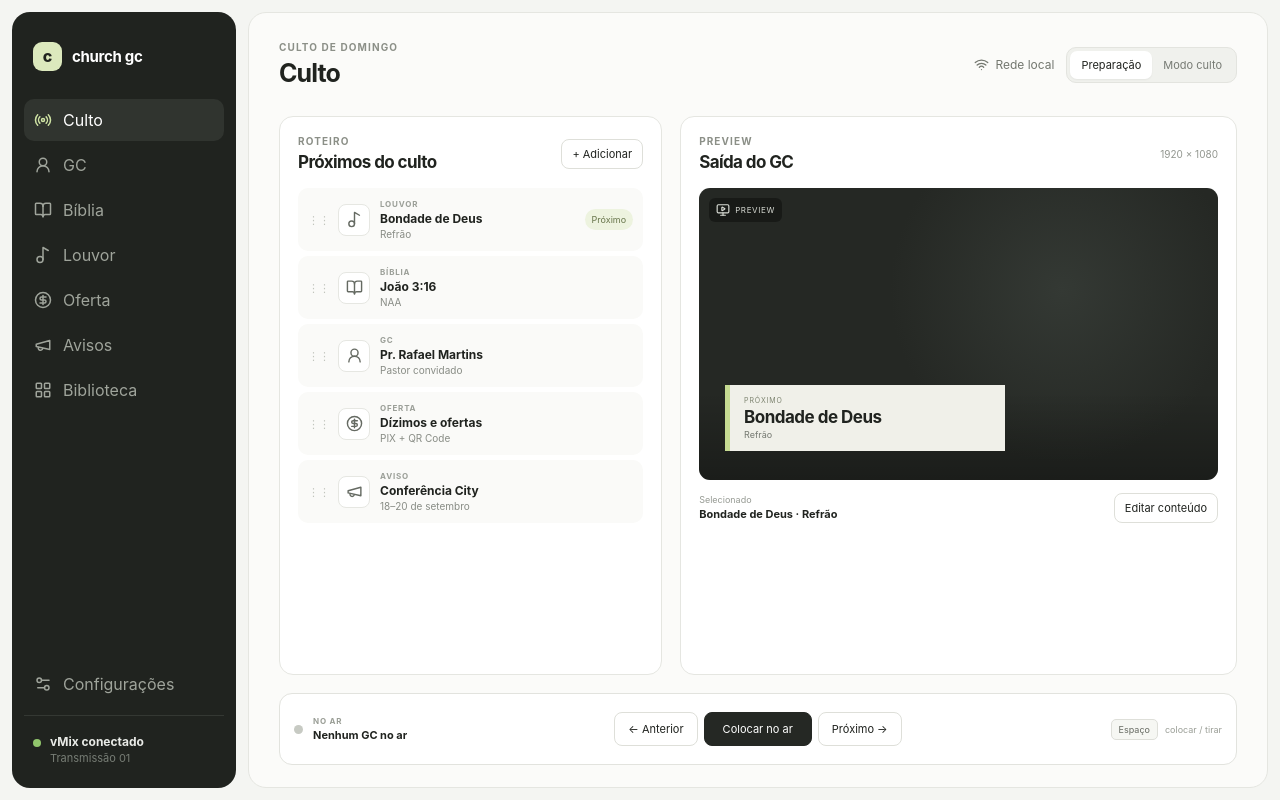
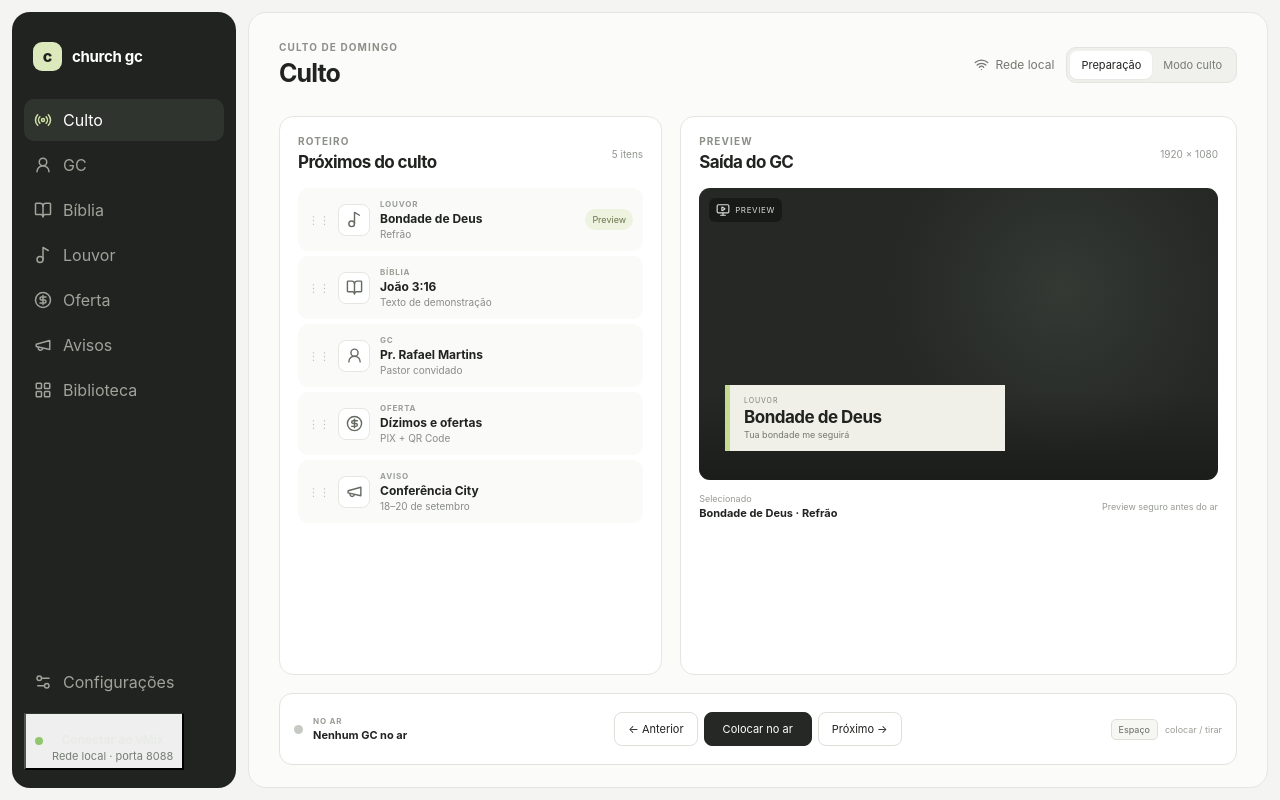
Before and after one commit to italohdesign-sketch/church-gc, a Next.js app: page / in a window 1280 px wide. Built offline with nearby package versions, Linux system fonts and the light colour scheme.

Commit message:
feat: make operator modules interactive

```diff
--- a/app/page.tsx
+++ b/app/page.tsx
@@ -1,69 +1,37 @@
 "use client";
 
-import { useState } from "react";
-import { BookOpen, CircleDollarSign, LayoutGrid, Megaphone, Mic2, MonitorPlay, Music2, Radio, Settings2, UserRound, Wifi } from "lucide-react";
+import { useEffect, useMemo, useState } from "react";
+import { BookOpen, CircleDollarSign, LayoutGrid, Megaphone, MonitorPlay, Music2, Radio, Settings2, UserRound, Wifi, Plus, Search } from "lucide-react";
 
-const nav = [
-  ["Culto", Radio], ["GC", UserRound], ["Bíblia", BookOpen], ["Louvor", Music2],
-  ["Oferta", CircleDollarSign], ["Avisos", Megaphone], ["Biblioteca", LayoutGrid],
-] as const;
+type Item={type:string;title:string;detail:string;body?:string};
+const initial:Item[]=[
+ {type:"LOUVOR",title:"Bondade de Deus",detail:"Refrão",body:"Tua bondade me seguirá"},
+ {type:"BÍBLIA",title:"João 3:16",detail:"Texto de demonstração",body:"Insira aqui o texto bíblico licenciado ou fornecido pela igreja."},
+ {type:"GC",title:"Pr. Rafael Martins",detail:"Pastor convidado"},
+ {type:"OFERTA",title:"Dízimos e ofertas",detail:"PIX + QR Code",body:"chavepix@igreja.com"},
+ {type:"AVISO",title:"Conferência City",detail:"18–20 de setembro"}
+];
+const nav=[["Culto",Radio],["GC",UserRound],["Bíblia",BookOpen],["Louvor",Music2],["Oferta",CircleDollarSign],["Avisos",Megaphone],["Biblioteca",LayoutGrid]] as const;
 
-export default function Home() {
-  const [active, setActive] = useState("Culto");
-  const [live, setLive] = useState(false);
-  const [mode, setMode] = useState<"preparacao" | "culto">("preparacao");
-
-  return (
-    <main className="shell">
-      <aside className="sidebar">
-        <div className="brand"><span className="brandMark">c</span><strong>church gc</strong></div>
-        <nav>
-          {nav.map(([label, Icon]) => <button key={label} className={active === label ? "nav active" : "nav"} onClick={() => setActive(label)}><Icon size={18}/><span>{label}</span></button>)}
-        </nav>
-        <div className="sideBottom">
-          <button className="nav"><Settings2 size={18}/><span>Configurações</span></button>
-          <div className="connection"><span className="dot"/><div><strong>vMix conectado</strong><small>Transmissão 01</small></div></div>
-        </div>
-      </aside>
-
-      <section className="workspace">
-        <header>
-          <div><p className="eyebrow">CULTO DE DOMINGO</p><h1>{active}</h1></div>
-          <div className="headerActions"><span className="network"><Wifi size={15}/> Rede local</span><div className="mode"><button className={mode === "preparacao" ? "selected" : ""} onClick={() => setMode("preparacao")}>Preparação</button><button className={mode === "culto" ? "selected" : ""} onClick={() => setMode("culto")}>Modo culto</button></div></div>
-        </header>
-
-        <div className="contentGrid">
-          <section className="runPanel">
-            <div className="sectionTitle"><div><p className="eyebrow">ROTEIRO</p><h2>Próximos do culto</h2></div><button className="quiet">+ Adicionar</button></div>
-            <div className="runList">
-              <RunItem type="LOUVOR" title="Bondade de Deus" detail="Refrão" icon={<Music2 size={17}/>} status="Próximo" />
-              <RunItem type="BÍBLIA" title="João 3:16" detail="NAA" icon={<BookOpen size={17}/>} />
-              <RunItem type="GC" title="Pr. Rafael Martins" detail="Pastor convidado" icon={<UserRound size={17}/>} />
-              <RunItem type="OFERTA" title="Dízimos e ofertas" detail="PIX + QR Code" icon={<CircleDollarSign size={17}/>} />
-              <RunItem type="AVISO" title="Conferência City" detail="18–20 de setembro" icon={<Megaphone size={17}/>} />
-            </div>
-          </section>
-
-          <section className="previewPanel">
-            <div className="sectionTitle"><div><p className="eyebrow">PREVIEW</p><h2>Saída do GC</h2></div><span className="resolution">1920 × 1080</span></div>
-            <div className="screen">
-              <div className="screenTag"><MonitorPlay size={14}/> PREVIEW</div>
-              <div className="lowerThird"><small>PRÓXIMO</small><strong>Bondade de Deus</strong><span>Refrão</span></div>
-            </div>
-            <div className="previewMeta"><div><span>Selecionado</span><strong>Bondade de Deus · Refrão</strong></div><button className="edit">Editar conteúdo</button></div>
-          </section>
-        </div>
-
-        <section className="livebar">
-          <div className="onair"><span className={live ? "liveDot live" : "liveDot"}/><div><small>NO AR</small><strong>{live ? "Bondade de Deus · Refrão" : "Nenhum GC no ar"}</strong></div></div>
-          <div className="controls"><button>← Anterior</button><button className={live ? "danger" : "primary"} onClick={() => setLive(!live)}>{live ? "Tirar do ar" : "Colocar no ar"}</button><button>Próximo →</button></div>
-          <div className="shortcut"><kbd>Espaço</kbd><span>colocar / tirar</span></div>
-        </section>
-      </section>
-    </main>
-  );
+export default function Home(){
+ const[active,setActive]=useState("Culto"),[live,setLive]=useState(false),[mode,setMode]=useState<"preparacao"|"culto">("preparacao"),[items,setItems]=useState<Item[]>(initial),[selected,setSelected]=useState(0),[vmix,setVmix]=useState<"offline"|"checking"|"online">("offline");
+ const current=items[selected]||items[0];
+ useEffect(()=>{const key=(e:KeyboardEvent)=>{if((e.target as HTMLElement)?.tagName==="INPUT"||(e.target as HTMLElement)?.tagName==="TEXTAREA")return;if(e.code==="Space"){e.preventDefault();setLive(v=>!v)}if(e.key==="ArrowRight")setSelected(i=>Math.min(i+1,items.length-1));if(e.key==="ArrowLeft")setSelected(i=>Math.max(i-1,0))};window.addEventListener("keydown",key);return()=>window.removeEventListener("keydown",key)},[items.length]);
+ async function testVmix(){setVmix("checking");try{const r=await fetch("/api/vmix");setVmix(r.ok?"online":"offline")}catch{setVmix("offline")}}
+ function add(item:Item){setItems(v=>[...v,item]);setSelected(items.length);setActive("Culto")}
+ return <main className={`shell ${mode==="culto"?"cultoMode":""}`}>
+  <aside className="sidebar"><div className="brand"><span className="brandMark">c</span><strong>church gc</strong></div><nav>{nav.map(([label,Icon])=><button key={label} className={active===label?"nav active":"nav"} onClick={()=>setActive(label)}><Icon size={18}/><span>{label}</span></button>)}</nav><div className="sideBottom"><button className="nav" onClick={()=>setActive("Configurações")}><Settings2 size={18}/><span>Configurações</span></button><button className="connection connectionButton" onClick={testVmix}><span className={`dot ${vmix}`}/><div><strong>{vmix==="online"?"vMix conectado":vmix==="checking"?"Verificando…":"Conectar ao vMix"}</strong><small>Rede local · porta 8088</small></div></button></div></aside>
+  <section className="workspace"><header><div><p className="eyebrow">CULTO DE DOMINGO</p><h1>{active}</h1></div><div className="headerActions"><span className="network"><Wifi size={15}/> Rede local</span><div className="mode"><button className={mode==="preparacao"?"selected":""} onClick={()=>setMode("preparacao")}>Preparação</button><button className={mode==="culto"?"selected":""} onClick={()=>setMode("culto")}>Modo culto</button></div></div></header>
+  {active==="Culto"?<Culto items={items} selected={selected} setSelected={setSelected} current={current}/>:<Module active={active} add={add} testVmix={testVmix} vmix={vmix}/>}
+  <section className="livebar"><div className="onair"><span className={live?"liveDot live":"liveDot"}/><div><small>NO AR</small><strong>{live?`${current.title} · ${current.detail}`:"Nenhum GC no ar"}</strong></div></div><div className="controls"><button onClick={()=>setSelected(i=>Math.max(i-1,0))}>← Anterior</button><button className={live?"danger":"primary"} onClick={()=>setLive(!live)}>{live?"Tirar do ar":"Colocar no ar"}</button><button onClick={()=>setSelected(i=>Math.min(i+1,items.length-1))}>Próximo →</button></div><div className="shortcut"><kbd>Espaço</kbd><span>colocar / tirar</span></div></section>
+  </section></main>
 }
 
-function RunItem({ type, title, detail, icon, status }: {type:string; title:string; detail:string; icon:React.ReactNode; status?:string}) {
-  return <button className="runItem"><span className="drag">⋮⋮</span><span className="itemIcon">{icon}</span><div><small>{type}</small><strong>{title}</strong><span>{detail}</span></div>{status && <em>{status}</em>}</button>;
-}
+function Culto({items,selected,setSelected,current}:{items:Item[];selected:number;setSelected:(n:number)=>void;current:Item}){return <div className="contentGrid"><section className="runPanel"><div className="sectionTitle"><div><p className="eyebrow">ROTEIRO</p><h2>Próximos do culto</h2></div><span className="resolution">{items.length} itens</span></div><div className="runList">{items.map((x,i)=><button key={i} className={`runItem ${selected===i?"chosen":""}`} onClick={()=>setSelected(i)}><span className="drag">⋮⋮</span><span className="itemIcon">{iconFor(x.type)}</span><div><small>{x.type}</small><strong>{x.title}</strong><span>{x.detail}</span></div>{selected===i&&<em>Preview</em>}</button>)}</div></section><Preview item={current}/></div>}
+function Preview({item}:{item:Item}){return <section className="previewPanel"><div className="sectionTitle"><div><p className="eyebrow">PREVIEW</p><h2>Saída do GC</h2></div><span className="resolution">1920 × 1080</span></div><div className="screen"><div className="screenTag"><MonitorPlay size={14}/> PREVIEW</div><div className="lowerThird"><small>{item.type}</small><strong>{item.title}</strong><span>{item.body||item.detail}</span></div></div><div className="previewMeta"><div><span>Selecionado</span><strong>{item.title} · {item.detail}</strong></div><span className="resolution">Preview seguro antes do ar</span></div></section>}
+function Module({active,add,testVmix,vmix}:{active:string;add:(i:Item)=>void;testVmix:()=>void;vmix:string}){if(active==="Configurações")return <div className="module"><p className="eyebrow">INTEGRAÇÃO</p><h2>vMix na rede local</h2><p className="help">O Bridge usa o endereço configurado no servidor para conversar com a API do vMix sem expor o computador de transmissão à internet.</p><div className="settingsCard"><label>Host do vMix<input value="VMIX_HOST (servidor)" disabled/></label><label>Porta<input value="8088" disabled/></label><button className="primaryAction" onClick={testVmix}>{vmix==="checking"?"Testando…":"Testar conexão"}</button></div></div>;
+ if(active==="Biblioteca")return <div className="module"><p className="eyebrow">TEMPLATES</p><h2>Biblioteca visual</h2><p className="help">Os primeiros modelos serão organizados por uso, não por nomes técnicos.</p><div className="templateGrid"><Template name="Lower clean"/><Template name="Versículo amplo"/><Template name="Oferta + QR"/><Template name="Aviso compacto"/></div></div>;
+ const map:Record<string,{title:string;fields:string[];type:string}>={"GC":{title:"Novo GC de pessoa",fields:["Nome","Função / cargo"],type:"GC"},"Bíblia":{title:"Preparar texto bíblico",fields:["Referência","Texto"],type:"BÍBLIA"},"Louvor":{title:"Adicionar trecho de louvor",fields:["Música","Trecho / seção"],type:"LOUVOR"},"Oferta":{title:"Preparar oferta",fields:["Título","PIX / instrução"],type:"OFERTA"},"Avisos":{title:"Criar aviso",fields:["Título","Data / informação"],type:"AVISO"}};const cfg=map[active]||map.GC;return <Composer cfg={cfg} add={add}/>}
+function Composer({cfg,add}:{cfg:{title:string;fields:string[];type:string};add:(i:Item)=>void}){const[a,setA]=useState(""),[b,setB]=useState("");return <div className="module"><div className="sectionTitle"><div><p className="eyebrow">PREPARAÇÃO</p><h2>{cfg.title}</h2></div><span className="resolution">2 passos</span></div><div className="composer"><div className="form"><label>{cfg.fields[0]}<input autoFocus value={a} onChange={e=>setA(e.target.value)} placeholder={`Digite ${cfg.fields[0].toLowerCase()}`}/></label><label>{cfg.fields[1]}<textarea value={b} onChange={e=>setB(e.target.value)} placeholder={`Digite ${cfg.fields[1].toLowerCase()}`}/></label><button className="primaryAction" disabled={!a.trim()} onClick={()=>add({type:cfg.type,title:a,detail:b||"Pronto para exibir",body:b})}><Plus size={16}/>Adicionar ao culto</button></div><div className="miniPreview"><p>PREVIEW</p><div><small>{cfg.type}</small><strong>{a||"Seu conteúdo aparece aqui"}</strong><span>{b||"Preencha os campos para visualizar."}</span></div></div></div></div>}
+function Template({name}:{name:string}){return <button className="template"><div className="templateScreen"><span/></div><strong>{name}</strong><small>16:9 · GC</small></button>}
+function iconFor(t:string){if(t==="BÍBLIA")return <BookOpen size={17}/>;if(t==="LOUVOR")return <Music2 size={17}/>;if(t==="OFERTA")return <CircleDollarSign size={17}/>;if(t==="AVISO")return <Megaphone size={17}/>;return <UserRound size={17}/>}
```
